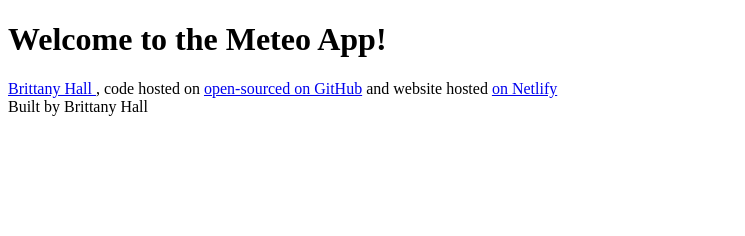
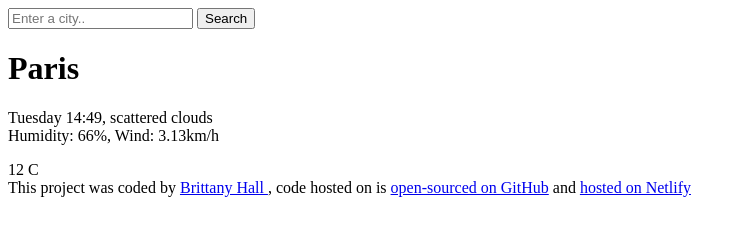
Before and after one commit to Madamgearbox/Meteo-weather, a plain HTML site: page index.html in a window 1280 px wide. Shown: the whole page, without its empty margins (0-745 px from the left). Drawn offline with Linux system fonts and the light colour scheme.

Commit message:
Update index.html
Added HTML to project

```diff
--- a/index.html
+++ b/index.html
@@ -6,10 +6,36 @@
     <title>Meteo App</title>
 </head>
 <body>
-    <h1>Welcome to the Meteo App!</h1>
+    <header>
+        <form>
+            <input type="search" placeholder="Enter a city.." required />
+            <input type="submit" value="Search" />
+        </form>
+    </header>
+    <main>
+        <div>
+    <h1>Paris</h1>
+    <p>
+        Tuesday 14:49, scattered clouds
+        <br />
+        Humidity: 66%, Wind: 3.13km/h
+    </p>
+    </div>
+    <div> 12 C</div>
+
+    </main>
+
+    <footer>
+        This project was coded by
     <a href="https://github.com/Madamgearbox" target="_blank"> Brittany Hall </a>, code hosted on
-    <a href="https://github.com/Madamgearbox/Meteo-weather" target="_blank">open-sourced on GitHub</a> and website hosted
-    <a href="https://meteo-weather-shecodes.netlify.app/" target="_blank">on Netlify</a>
-    <footer>Built by Brittany Hall</footer>
+    is
+    <a href="https://github.com/Madamgearbox/Meteo-weather" target="_blank"
+      >open-sourced on GitHub</a>
+
+    and
+    <a href="https://meteo-weather-shecodes.netlify.app/" target="_blank"
+      >hosted on Netlify</a>
+
+    </footer>
 </body>
 </html>
```
